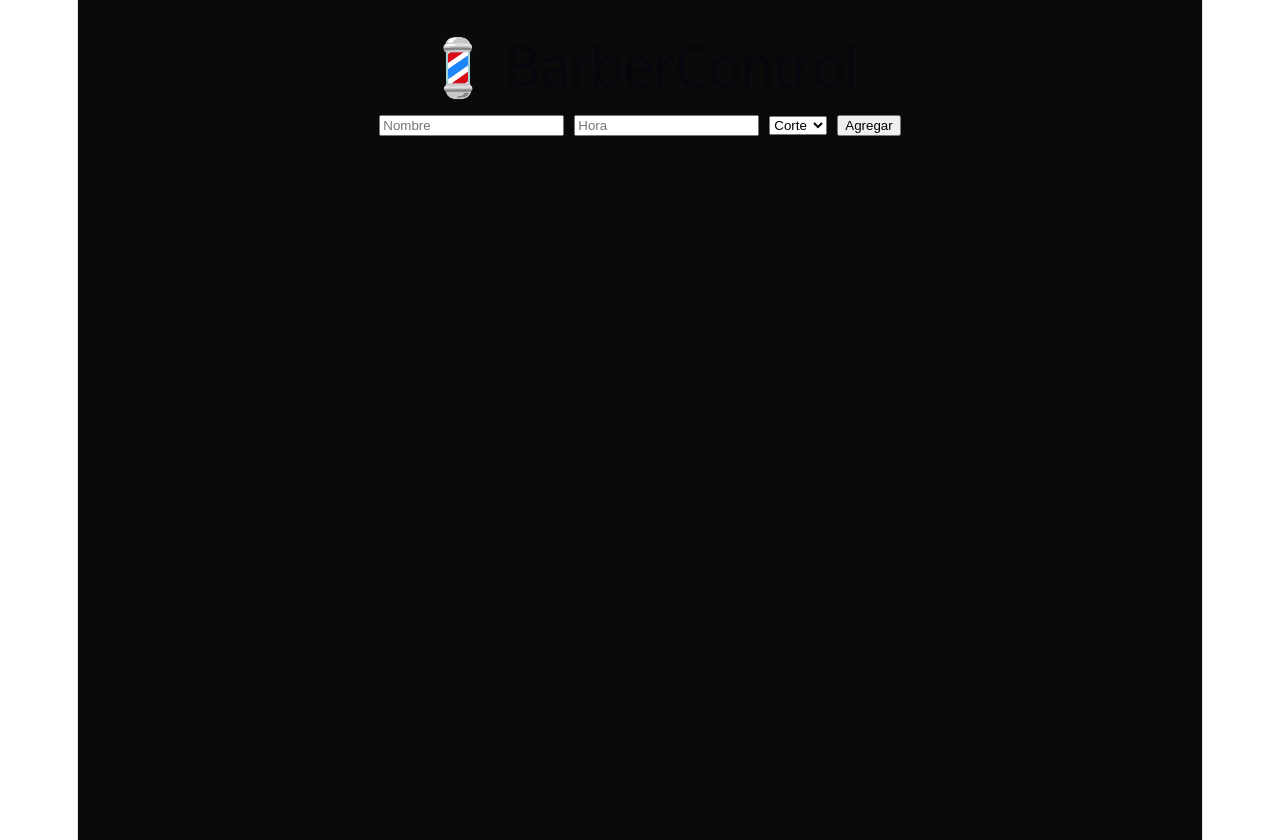
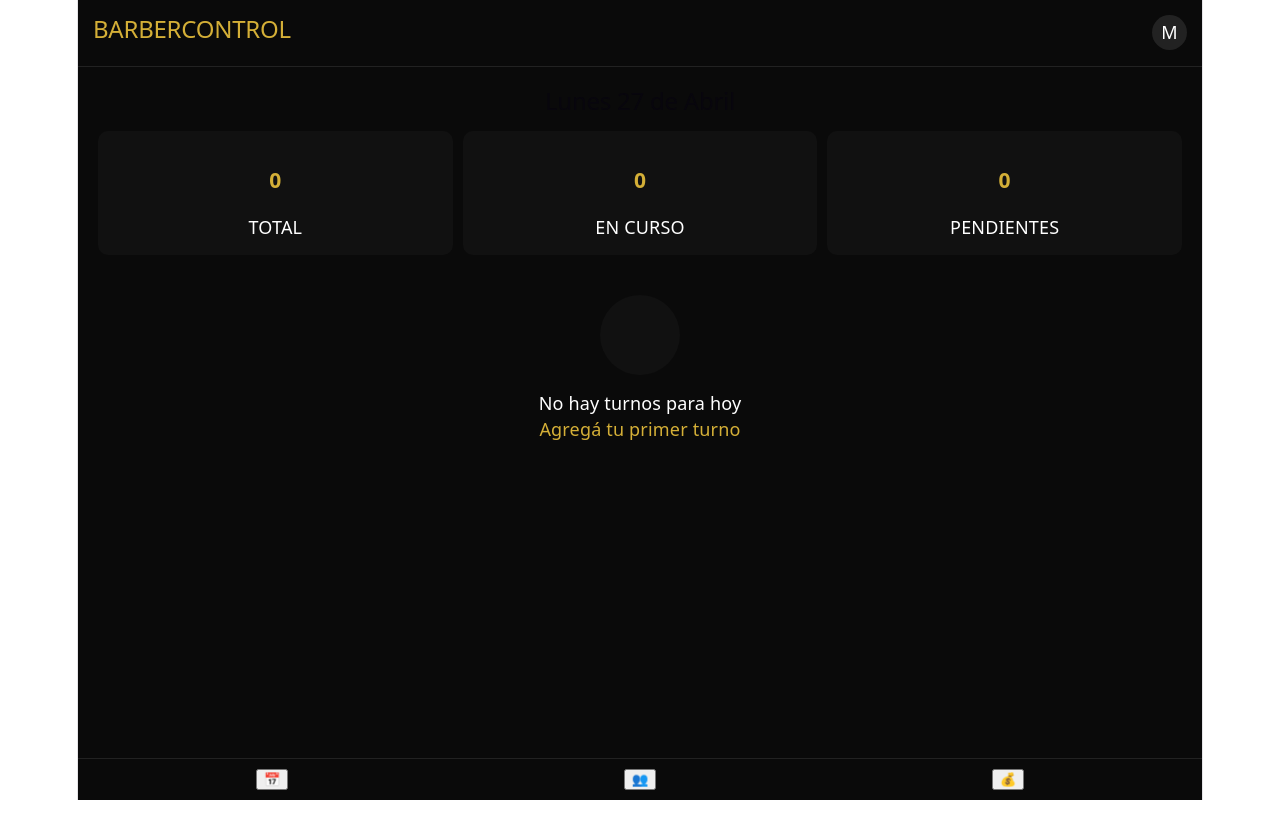
Before and after one commit to Mortega00/barbercontrol-final, a React (Vite) app: page / in a window 1280 px wide. After the commit the page ends 800 px from the top, so only its background shows below. Built offline with nearby package versions, Linux system fonts and the light colour scheme.

Commit message:
ui base app

```diff
--- a/src/App.jsx
+++ b/src/App.jsx
@@ -1,129 +1,109 @@
-import { useState, useEffect } from "react"
+import { useState } from "react"
 
 function App() {
-  const [turnos, setTurnos] = useState([])
-  const [nombre, setNombre] = useState("")
-  const [hora, setHora] = useState("")
-  const [servicio, setServicio] = useState("Corte")
-
-  // Cargar turnos guardados
-  useEffect(() => {
-    const guardados = JSON.parse(localStorage.getItem("turnos")) || []
-    setTurnos(guardados)
-  }, [])
-
-  // Guardar en localStorage
-  useEffect(() => {
-    localStorage.setItem("turnos", JSON.stringify(turnos))
-  }, [turnos])
-
-  const agregarTurno = () => {
-    if (!nombre || !hora) return alert("Completá los datos")
-
-    const nuevo = {
-      nombre,
-      hora,
-      servicio,
-      estado: "ESPERANDO"
-    }
-
-    setTurnos([nuevo, ...turnos])
-    setNombre("")
-    setHora("")
-  }
-
-  const cambiarEstado = (index, nuevoEstado) => {
-    const nuevos = [...turnos]
-    nuevos[index].estado = nuevoEstado
-    setTurnos(nuevos)
-  }
-
-  const eliminarTurno = (index) => {
-    const nuevos = turnos.filter((_, i) => i !== index)
-    setTurnos(nuevos)
-  }
-
-  const abrirWhatsApp = () => {
-    window.open(
-      "https://wa.me/54911XXXXXXXX?text=Hola%20*Barbería*%20👋%2C%20quiero%20confirmar%20tu%20turno%20para%20hoy.%20¡Te%20esperamos!%20💈",
-      "_blank"
-    )
-  }
-
-  const colorEstado = (estado) => {
-    if (estado === "CONFIRMADO") return "#D4AF37"
-    if (estado === "EN CURSO") return "#3b82f6"
-    return "#555"
-  }
+  const [tab, setTab] = useState("agenda")
 
   return (
-    <div style={{ padding: 20, background: "#0A0A0A", color: "white", minHeight: "100vh" }}>
+    <div style={{
+      background: "#0A0A0A",
+      color: "white",
+      minHeight: "100vh",
+      display: "flex",
+      flexDirection: "column"
+    }}>
 
-      <h1>💈 BarberControl</h1>
-
-      {/* FORMULARIO */}
-      <div style={{ marginBottom: 20 }}>
-        <input
-          placeholder="Nombre"
-          value={nombre}
-          onChange={(e) => setNombre(e.target.value)}
-        />
-        <input
-          placeholder="Hora"
-          value={hora}
-          onChange={(e) => setHora(e.target.value)}
-          style={{ marginLeft: 10 }}
-        />
-        <select
-          value={servicio}
-          onChange={(e) => setServicio(e.target.value)}
-          style={{ marginLeft: 10 }}
-        >
-          <option>Corte</option>
-          <option>Barba</option>
-        </select>
-
-        <button onClick={agregarTurno} style={{ marginLeft: 10 }}>
-          Agregar
-        </button>
+      {/* HEADER */}
+      <div style={{
+        padding: 15,
+        borderBottom: "1px solid #222",
+        display: "flex",
+        justifyContent: "space-between"
+      }}>
+        <h2 style={{ color: "#D4AF37" }}>BARBERCONTROL</h2>
+        <div style={{
+          background: "#222",
+          borderRadius: "50%",
+          width: 35,
+          height: 35,
+          display: "flex",
+          alignItems: "center",
+          justifyContent: "center"
+        }}>
+          M
+        </div>
       </div>
 
-      {/* LISTA */}
-      {turnos.map((t, i) => (
-        <div key={i} style={{ borderBottom: "1px solid #333", padding: 10 }}>
-          <strong>{t.nombre}</strong> - {t.hora} - {t.servicio}
+      {/* CONTENIDO */}
+      <div style={{ flex: 1, padding: 20 }}>
+        {tab === "agenda" && <Agenda />}
+        {tab === "caja" && <Caja />}
+        {tab === "barberos" && <Barberos />}
+      </div>
 
-          <div style={{ marginTop: 5 }}>
-            <span style={{
-              background: colorEstado(t.estado),
-              padding: "3px 8px",
-              borderRadius: 5
-            }}>
-              {t.estado}
-            </span>
-          </div>
+      {/* NAVBAR */}
+      <div style={{
+        display: "flex",
+        justifyContent: "space-around",
+        padding: 10,
+        borderTop: "1px solid #222"
+      }}>
+        <button onClick={() => setTab("agenda")}>📅</button>
+        <button onClick={() => setTab("barberos")}>👥</button>
+        <button onClick={() => setTab("caja")}>💰</button>
+      </div>
 
-          <div style={{ marginTop: 5 }}>
-            <button onClick={() => cambiarEstado(i, "CONFIRMADO")}>
-              Confirmar
-            </button>
-
-            <button onClick={() => cambiarEstado(i, "EN CURSO")} style={{ marginLeft: 5 }}>
-              En curso
-            </button>
-
-            <button onClick={abrirWhatsApp} style={{ marginLeft: 5 }}>
-              WhatsApp
-            </button>
-
-            <button onClick={() => eliminarTurno(i)} style={{ marginLeft: 5 }}>
-              ❌
-            </button>
-          </div>
-        </div>
-      ))}
     </div>
   )
 }
+function Agenda() {
+  return (
+    <div>
+      <h2>Lunes 27 de Abril</h2>
 
+      {/* CARDS */}
+      <div style={{ display: "flex", gap: 10, marginTop: 15 }}>
+
+        <Card titulo="TOTAL" valor="0" />
+        <Card titulo="EN CURSO" valor="0" />
+        <Card titulo="PENDIENTES" valor="0" />
+
+      </div>
+
+      {/* VACÍO */}
+      <div style={{ textAlign: "center", marginTop: 40 }}>
+        <div style={{
+          background: "#111",
+          borderRadius: "50%",
+          width: 80,
+          height: 80,
+          margin: "auto"
+        }} />
+
+        <p style={{ marginTop: 15 }}>No hay turnos para hoy</p>
+        <p style={{ color: "#D4AF37" }}>Agregá tu primer turno</p>
+      </div>
+    </div>
+  )
+}
+function Card({ titulo, valor }) {
+  return (
+    <div style={{
+      flex: 1,
+      background: "#111",
+      padding: 15,
+      borderRadius: 10,
+      textAlign: "center"
+    }}>
+      <h3 style={{ color: "#D4AF37" }}>{valor}</h3>
+      <p>{titulo}</p>
+    </div>
+  )
+}
+function Caja() {
+  return <h2>💰 Caja</h2>
+}
+
+function Barberos() {
+  return <h2>👥 Barberos</h2>
+}
 export default App
```
